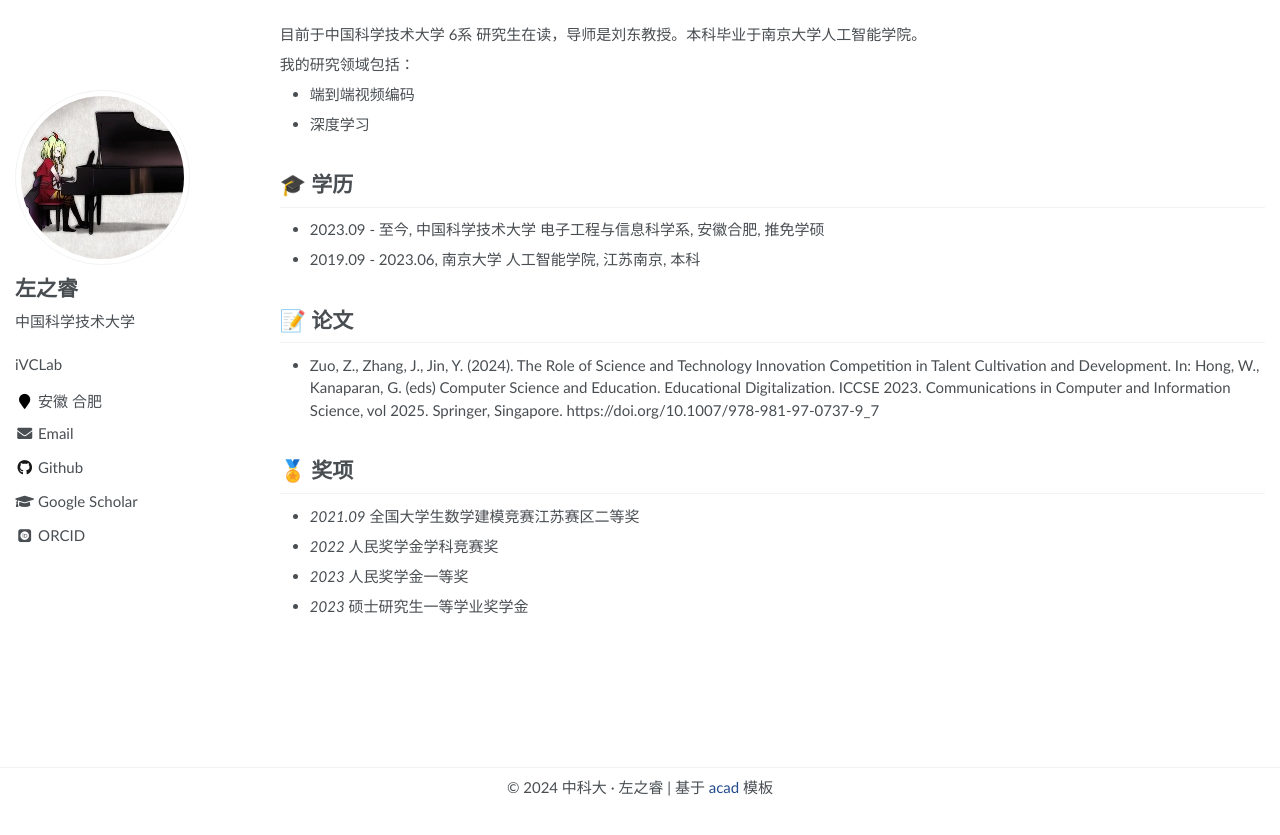
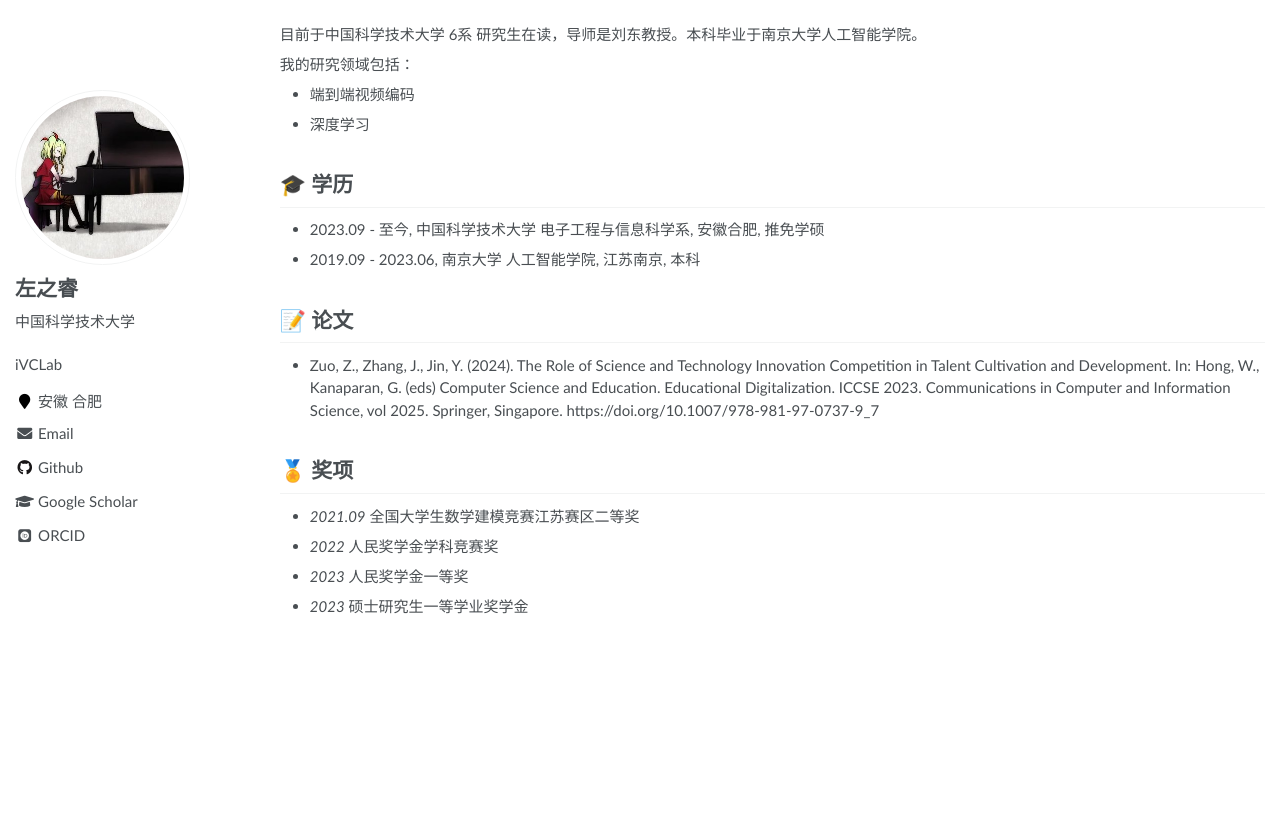
Before and after one commit to DeathPolca/DeathPolca.github.io, a Jekyll site: the page built from _pages/about.md, in a window 1280 px wide. Shown: the top 835 px of the page. Built offline with Jekyll 4.4.1, drawn with Linux system fonts in a browser that asks for light colours; some web fonts are replaced.

Commit message:
del foot

```diff
--- a/_layouts/default.html
+++ b/_layouts/default.html
@@ -29,7 +29,7 @@ layout: compress
 
     {% include scripts.html %}
 
-<div class="footer_site">
+<!-- <div class="footer_site">
 <hr/>
 <div class="footer_copyright">
   © 2024 中科大 · 左之睿 | 基于&nbsp
@@ -37,6 +37,6 @@ layout: compress
   acad
   </a>&nbsp模板
 </div>
-</div>
+</div> -->
   </body>
 </html>
```
